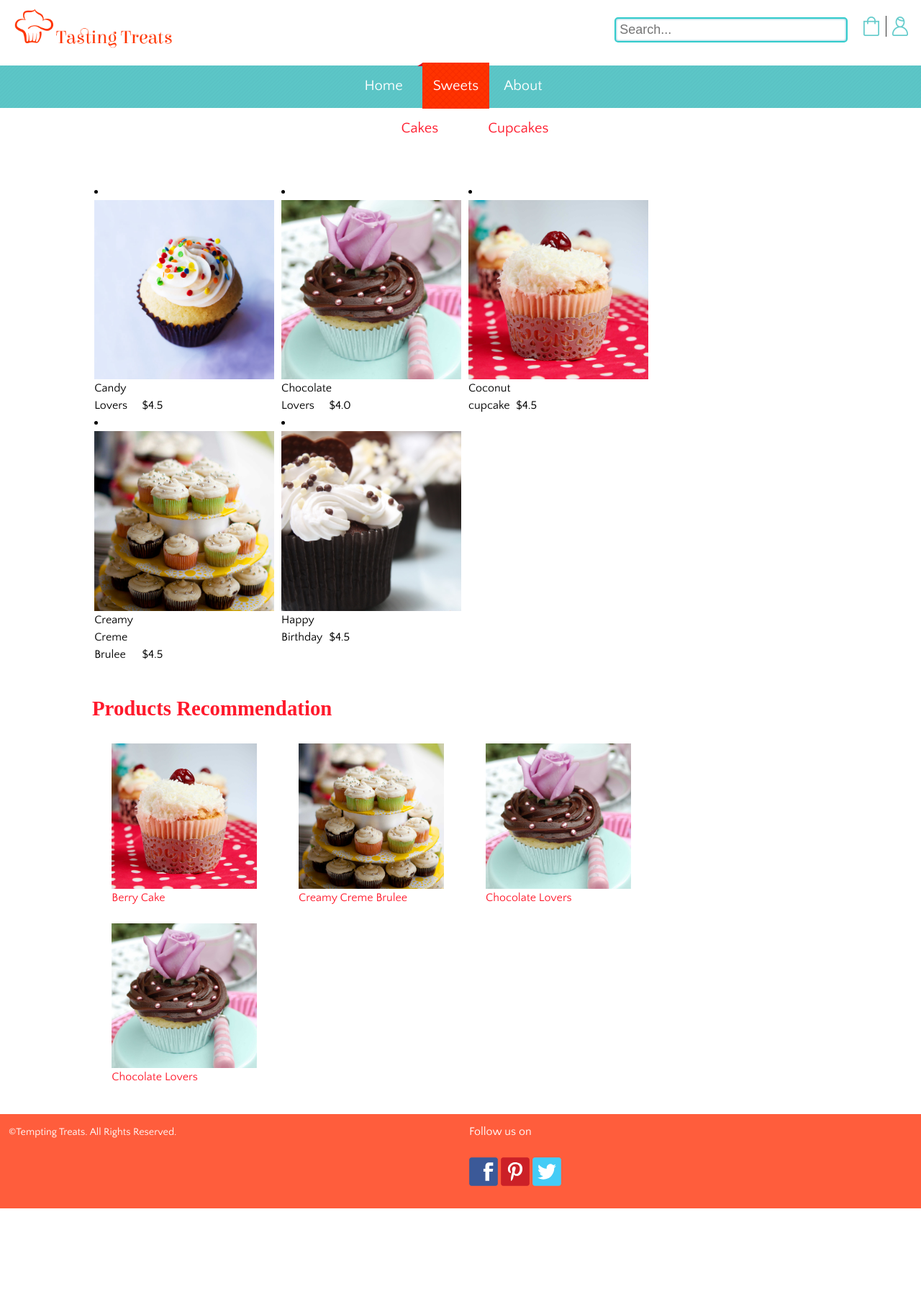
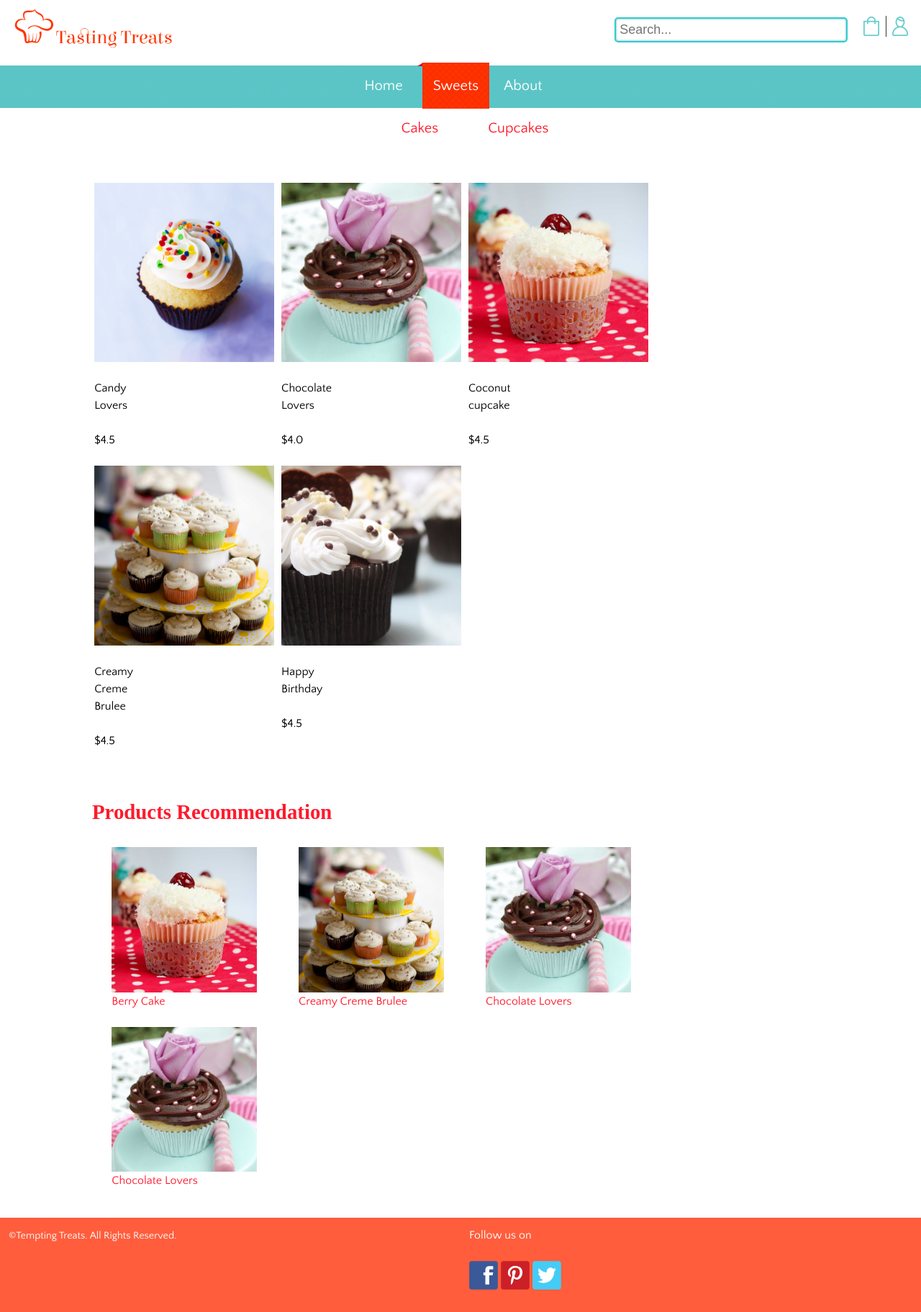
Before and after one commit to mBluebear/ecommerce-website, a Jekyll site: the page built from sweets/cupcakes.html, in a window 1280 px wide. Shown: the whole page at 72% size. Built offline with Jekyll 4.4.1, drawn with Linux system fonts in a browser that asks for light colours; some web fonts are replaced; before the commit the page ends 1679 px from its top, so only the background shows below that.

Commit message:
cupcape page

```diff
--- a/sweets/cupcakes.html
+++ b/sweets/cupcakes.html
@@ -8,17 +8,18 @@ type: cupcakes
         {% for sweets in site.pages %}
         {% if sweets.type == 'cupcake' %}
         <div class="gutter-small unit unit-s-1-2 unit-m-1-4 unit-l-1-4">
-            <li>
+            <p>
                 <a href="{{site.baseurl}}{{sweets.url}}"><img src="{{site.baseurl}}/images/{{sweets.image}}" alt="" class="img-flex"></a>
-            </li>
-            <li class="unit-s-1-2 unit-m-1-4 unit-l-1-4">{{sweets.title}}</li>
-            <li class="unit-s-1-2 unit-m-1-4 unit-l-1-4"> ${{sweets.price}}</li>
+            </p>
+            <o class="unit-s-1-2 unit-m-1-4 unit-l-1-4">{{sweets.title}}</p>
+            <p class="unit-s-1-2 unit-m-1-4 unit-l-1-4"> ${{sweets.price}}</p>
 
         </div>
         {% endif %}
         {% endfor %}
     </div>
 </main>
+
 
 <div class="grid">
     <div class="promo-small-div">
```
